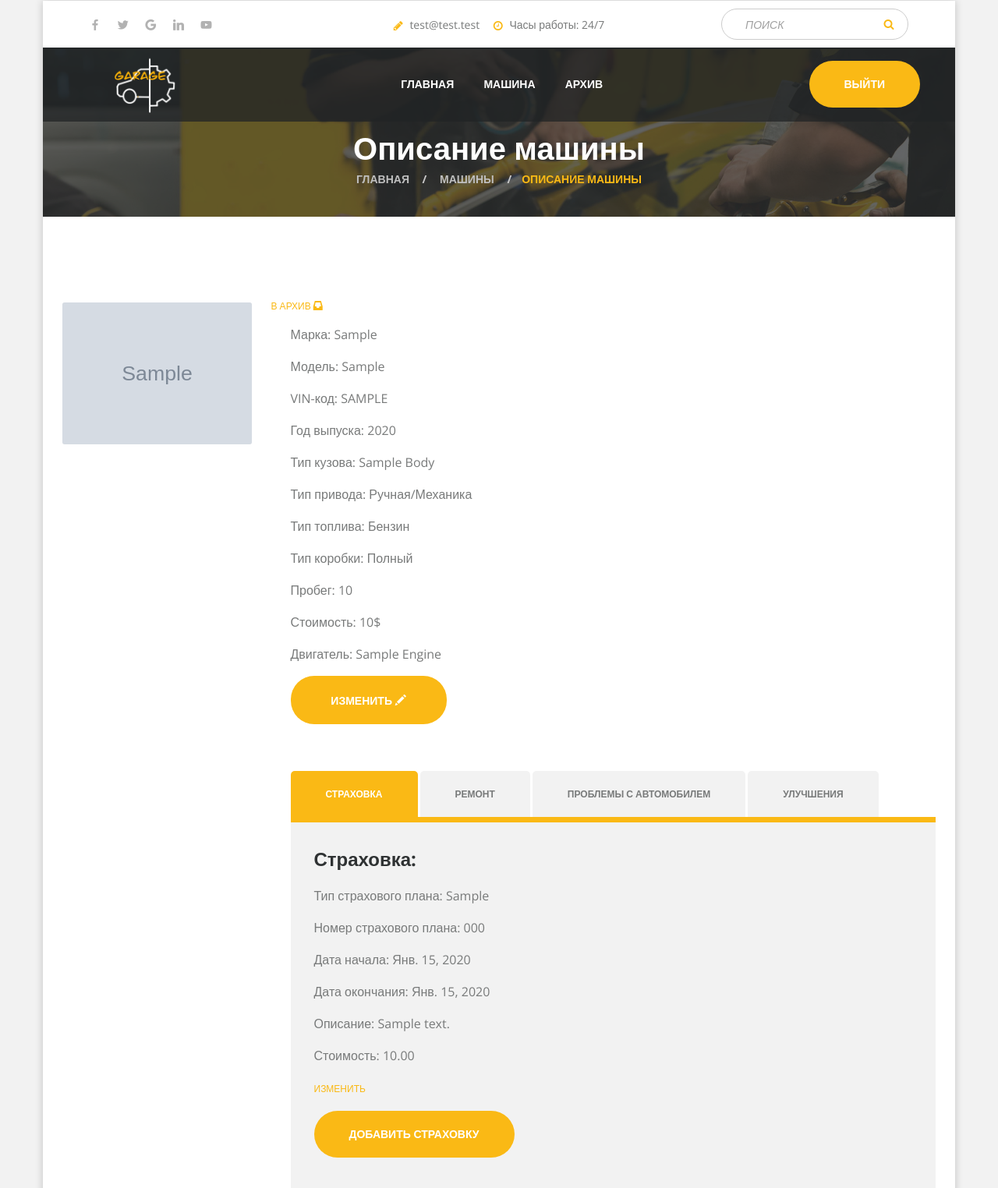
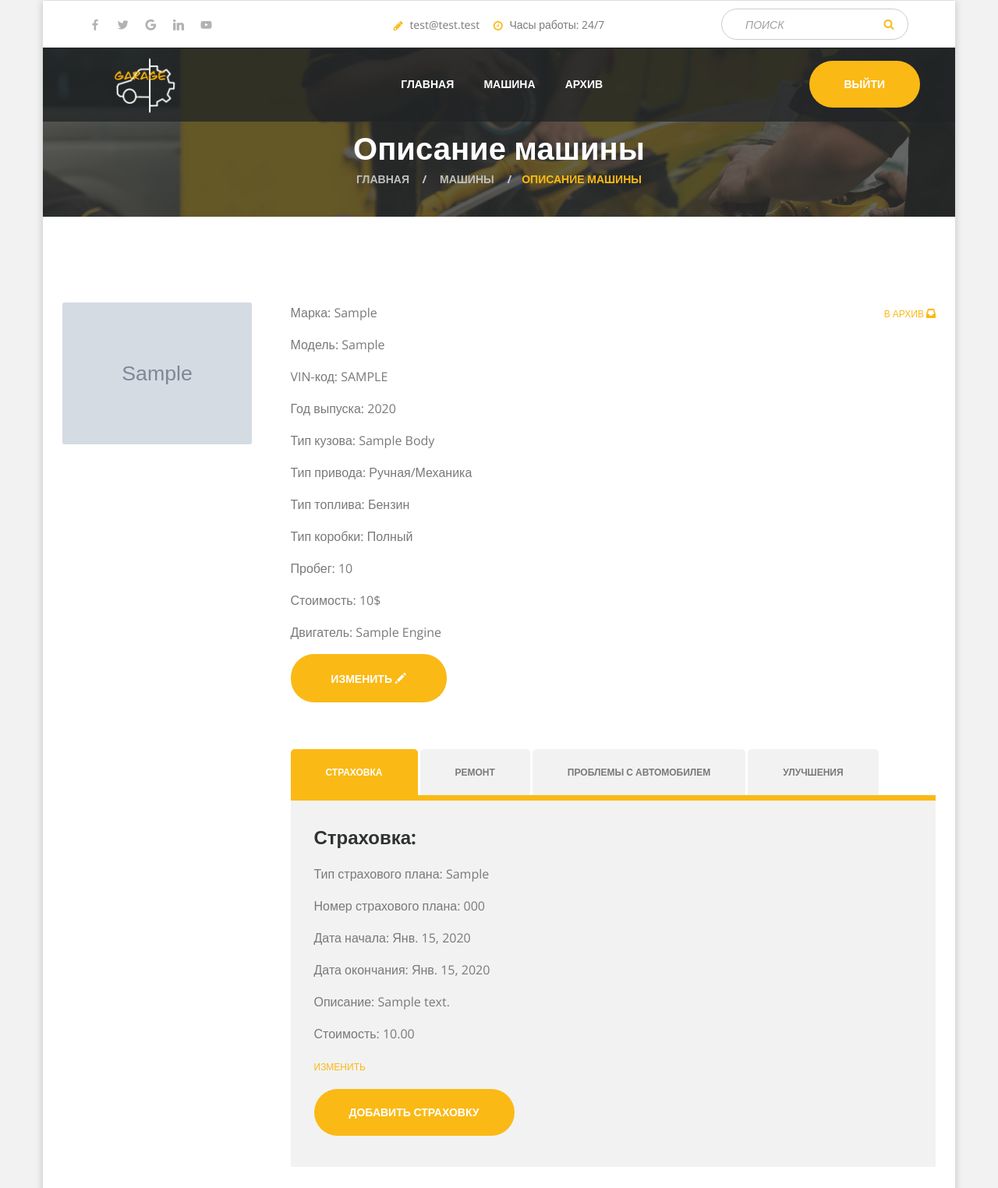
Before and after one commit to OlgaLyalyueva/Garage, a Django app: page /car/1 in a window 1280 px wide. Shown: the top 1524 px of the page at 78% size. Run offline with Django 3.2, Linux system fonts and the light colour scheme; a user stored in the database is signed in; tables that the repository leaves empty hold one stand-in row (values such as "Sample post"); grey boxes marked "Sample" are stand-in pictures; some libraries are stand-ins or nearby versions.

Commit message:
Move the 'to archive car' block to the right on the car profile page.

```diff
--- a/templates/Garage/car_profile.html
+++ b/templates/Garage/car_profile.html
@@ -40,16 +40,7 @@
                 <!-- End Car Photo -->
 
                 <!-- Car description -->
-                {% if car.archive %}
-                    <a class="small-text" data-toggle="modal" data-target="#ArchivedCar" href="{% url 'unarchive_car' car_id=car.id %}">вернуть из архива
-                        <span class="glyphicon glyphicon-inbox"></span>
-                    </a>
-                {% else %}
-                    <a class="small-text" data-toggle="modal" data-target="#ArchivedCar" href="{% url 'archive_car' car_id=car.id %}">в архив
-                        <span class="glyphicon glyphicon-inbox"></span>
-                    </a>
-                {% endif %}
-                <div class="col-sm-7 col-md-8 col-lg-9">
+                <div class="col-sm-5 col-md-6 col-lg-7">
                     <p>Марка: {{ car.producer|title }}</p>
                     <p>Модель: {{ car.model|title }}</p>
                     <p style="display: {{ car.vin }}">VIN-код: {{ car.vin|upper }}</p>
@@ -65,8 +56,21 @@
                     <p style="display: {{ car.engine }}">Двигатель: {{ car.engine|title }}</p>
 
                     <a class="theme_button color1 min_width_button" href="{% url 'update_car' car_id=car.id %}">Изменить <span class="glyphicon glyphicon-pencil"> </span></a>
-
                     <!-- Nav tabs -->
+                </div>
+                <div class="col-sm-2 col-md-2 col-lg-2 text-right">
+                    {% if car.archive %}
+                        <a class="small-text" data-toggle="modal" data-target="#ArchivedCar" href="{% url 'unarchive_car' car_id=car.id %}">вернуть из архива
+                            <span class="glyphicon glyphicon-inbox"></span>
+                        </a>
+                    {% else %}
+                        <a class="small-text" data-toggle="modal" data-target="#ArchivedCar" href="{% url 'archive_car' car_id=car.id %}" >в архив
+                            <span class="glyphicon glyphicon-inbox"></span>
+                        </a>
+                    {% endif %}
+                </div>
+                <div class="col-sm-5 col-md-4 col-lg-3"></div>
+                <div class="col-sm-7 col-md-8 col-lg-9">
                     <ul class="nav nav-tabs topmargin_40" role="tablist">
                         <li><a href="#tab1" role="tab" data-toggle="tab">Страховка</a></li>
                         <li><a href="#tab2" role="tab" data-toggle="tab">Ремонт</a></li>
```
